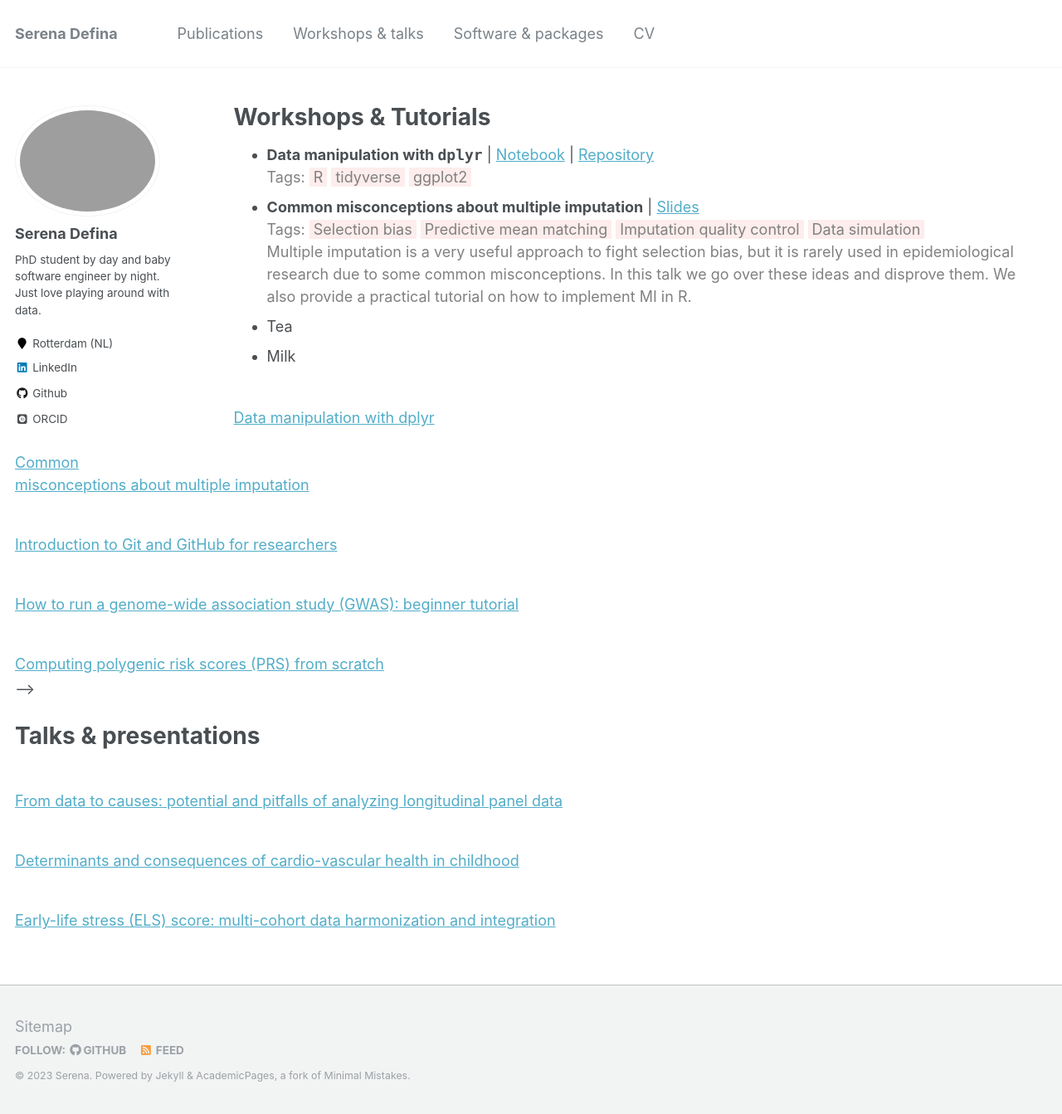
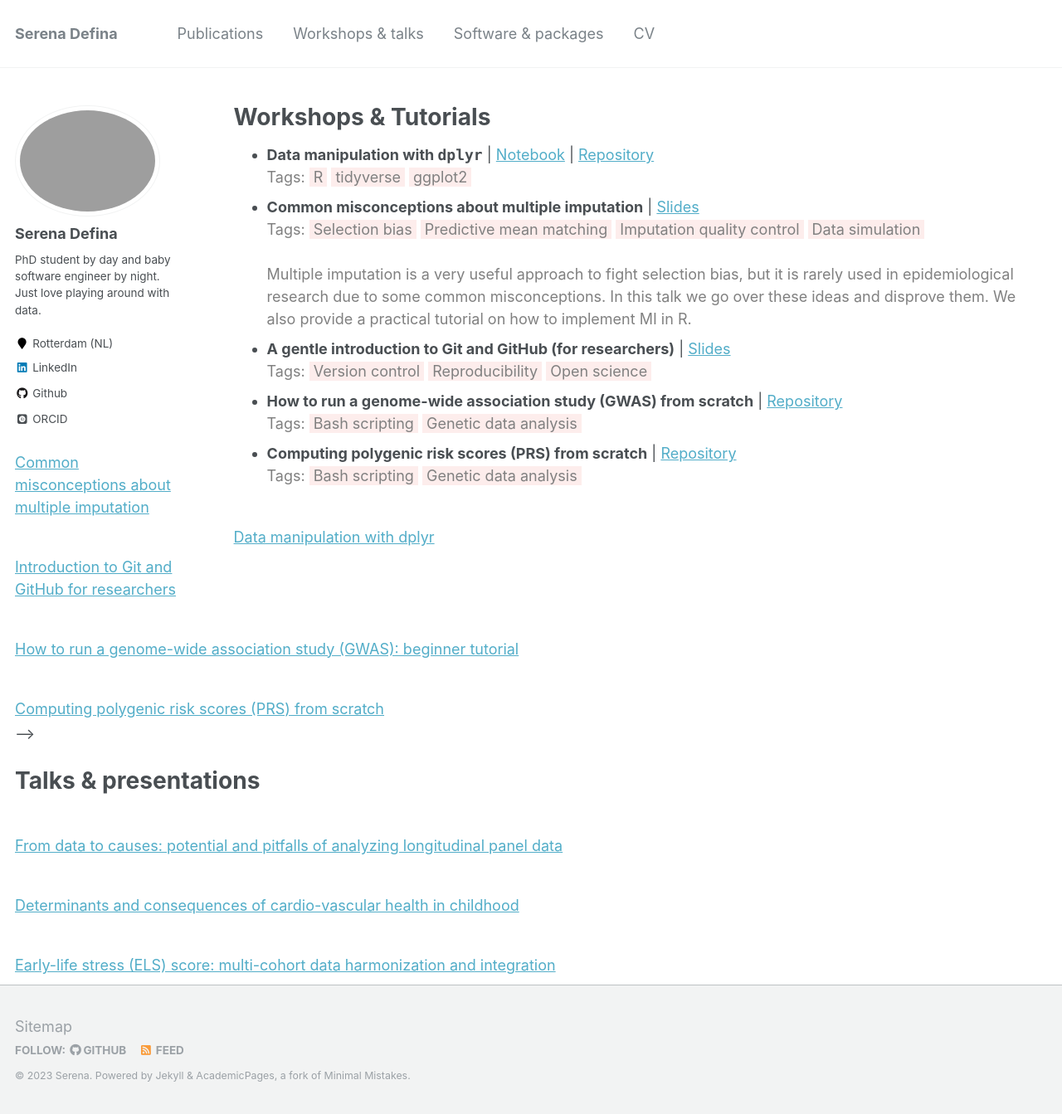
Before and after one commit to SereDef/seredef.github.io, a Jekyll site: the page built from _pages/talks.html, in a window 1280 px wide and 1343 px high. Shown: the whole window at 83% size. Built offline with Jekyll 4.4.1, drawn with Linux system fonts in a browser that asks for light colours; some web fonts are replaced.

Commit message:
add workshops

```diff
--- a/_pages/talks.html
+++ b/_pages/talks.html
@@ -7,25 +7,48 @@ author_profile: true
 
 <ul>
   <li><b>Data manipulation with <code>dplyr</code></b>
-    | <a href="/files/dplyr_tutorial.html">Notebook</a> | <a href="https://github.com/SereDef/GenR-PRS-calculation">Repository</a>
+    | <a href="/files/dplyr_tutorial.html" target="_blank">Notebook</a>
+    | <a href="https://github.com/SereDef/GenR-PRS-calculation">Repository</a>
     <br>
     <mark style="padding:1px 0px; background-color:#ffffff; color:grey"> Tags: </mark>
     <mark style="padding:1px 5px; background-color:#fdedec; color:grey"> R</mark>
     <mark style="padding:1px 5px; background-color:#fdedec; color:grey"> tidyverse</mark>
     <mark style="padding:1px 5px; background-color:#fdedec; color:grey"> ggplot2</mark>
   </li>
-  <li><b>Common misconceptions about multiple imputation</b> | <a href="/files/common_misconceptions_MI.pdf">Slides</a><br>
+  <li><b>Common misconceptions about multiple imputation</b>
+    | <a href="/files/common_misconceptions_MI.pdf" target="_blank">Slides</a>
+    <br>
     <mark style="padding:1px 0px; background-color:#ffffff; color:grey"> Tags: </mark>
     <mark style="padding:1px 5px; background-color:#fdedec; color:grey"> Selection bias</mark>
     <mark style="padding:1px 5px; background-color:#fdedec; color:grey"> Predictive mean matching</mark>
     <mark style="padding:1px 5px; background-color:#fdedec; color:grey"> Imputation quality control</mark>
-    <mark style="padding:1px 5px; background-color:#fdedec; color:grey"> Data simulation</mark><br>
+    <mark style="padding:1px 5px; background-color:#fdedec; color:grey"> Data simulation</mark><br><br>
     <mark style="padding:1px 0px; background-color:#ffffff; color:grey"> Multiple imputation is a very useful approach to
       fight selection bias, but it is rarely used in epidemiological research due to some common misconceptions. In this
       talk we go over these ideas and disprove them. We also provide a practical tutorial on how to implement MI in R. </mark>
   </li>
-  <li>Tea</li>
-  <li>Milk</li>
+  <li><b>A gentle introduction to Git and GitHub (for researchers)</b>
+    | <a href="/files/intro_Git_Github.pdf" target="_blank">Slides</a>
+    <br>
+    <mark style="padding:1px 0px; background-color:#ffffff; color:grey"> Tags: </mark>
+    <mark style="padding:1px 5px; background-color:#fdedec; color:grey"> Version control</mark>
+    <mark style="padding:1px 5px; background-color:#fdedec; color:grey"> Reproducibility</mark>
+    <mark style="padding:1px 5px; background-color:#fdedec; color:grey"> Open science</mark>
+  </li>
+  <li><b>How to run a genome-wide association study (GWAS) from scratch</b>
+    | <a href="https://github.com/inDEPTHlab/GenR-run-GWAS">Repository</a>
+    <br>
+    <mark style="padding:1px 0px; background-color:#ffffff; color:grey"> Tags: </mark>
+    <mark style="padding:1px 5px; background-color:#fdedec; color:grey"> Bash scripting</mark>
+    <mark style="padding:1px 5px; background-color:#fdedec; color:grey"> Genetic data analysis</mark>
+  </li>
+  <li><b>Computing polygenic risk scores (PRS) from scratch</b>
+    | <a href="https://github.com/SereDef/GenR-PRS-calculationS">Repository</a>
+    <br>
+    <mark style="padding:1px 0px; background-color:#ffffff; color:grey"> Tags: </mark>
+    <mark style="padding:1px 5px; background-color:#fdedec; color:grey"> Bash scripting</mark>
+    <mark style="padding:1px 5px; background-color:#fdedec; color:grey"> Genetic data analysis</mark>
+  </li>
 </ul>
 
 <!--
```
Also changed, not shown: 1 other file.
